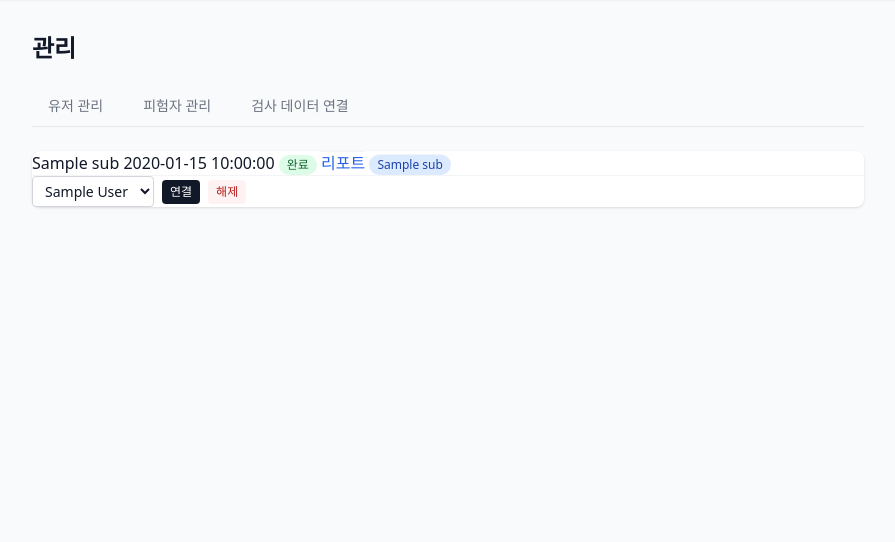
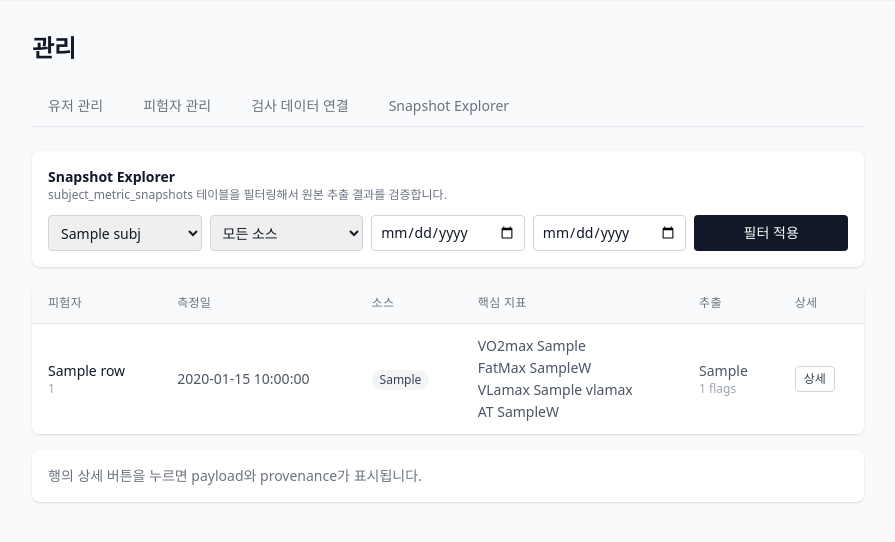
Before and after one commit to cyanluna-git/cpet.data, a FastAPI app: template server/templates/manage.html in a window 1280 px wide. Shown: the part 57-599 px from the top of the page, without its empty margins (192-1087 px from the left). Run offline with FastAPI, Linux system fonts and the light colour scheme; the template is opened without the code that fills it: most values are stand-ins (such as "Sample title", 1, 10 or a date in 2020); some libraries are stand-ins or nearby versions.

Commit message:
feat(manage): add snapshot explorer

```diff
--- a/server/main.py
+++ b/server/main.py
@@ -25,6 +25,7 @@ from server.db import (
     build_fitness_trend_options,
     complete_onboarding,
     create_subject,
+    get_subject_metric_snapshot,
     get_fitness_trends,
     summarize_fitness_trends,
     get_report_user_links,
@@ -41,6 +42,7 @@ from server.db import (
     get_report_name_overrides,
     set_report_note,
     list_subjects,
+    list_subject_metric_snapshots,
     set_report_name_override,
     update_subject,
     update_submission_subject_name,
@@ -540,11 +542,36 @@ def _get_manage_submissions(request: Request, users: list[dict]) -> tuple[list[d
     """Build the full submissions list for manage page (DB + published/ scan)."""
     db_path = request.app.state.db_path
     all_entries = _list_dashboard_entries(request)
+    db_submissions = list_submissions_with_users(db_path)
     report_links = get_report_user_links(db_path)
     users_by_id = {u["id"]: u for u in users}
+    entries_by_submission_id = {
+        str(entry.get("submission_id")): entry
+        for entry in all_entries
+        if entry.get("submission_id")
+    }
 
     submissions = []
+    for sub_row in db_submissions:
+        submission_id = str(sub_row["id"])
+        entry = entries_by_submission_id.get(submission_id, {})
+        merged = {
+            "id": submission_id,
+            "submission_id": submission_id,
+            "subject_name": sub_row.get("subject_name") or "",
+            "test_date": sub_row.get("test_date") or "",
+            "status": entry.get("status") or sub_row.get("job_status") or "",
+            "report_slug": entry.get("report_slug") or "",
+            "report_url": entry.get("report_url") or sub_row.get("report_url") or "",
+            "user_id": sub_row.get("user_id"),
+            "linked_user_name": sub_row.get("linked_user_name") or sub_row.get("linked_user_email"),
+            "created_at": sub_row.get("created_at") or "",
+        }
+        submissions.append(merged)
+
     for entry in all_entries:
+        if entry.get("submission_id"):
+            continue
         # Check user_id from submission first
         sub_id = entry.get("submission_id")
         user_id = None
@@ -568,6 +595,11 @@ def _get_manage_submissions(request: Request, users: list[dict]) -> tuple[list[d
         entry["linked_user_name"] = linked_user_name
         submissions.append(entry)
 
+    submissions.sort(
+        key=lambda row: str(row.get("test_date") or row.get("created_at") or ""),
+        reverse=True,
+    )
+
     # Build suggestion map
     suggestions: dict[str, str] = {}
     for sub in submissions:
@@ -582,7 +614,14 @@ def _get_manage_submissions(request: Request, users: list[dict]) -> tuple[list[d
 
 
 @app.get("/manage", response_class=HTMLResponse)
-async def manage_page(request: Request, tab: str = "users") -> HTMLResponse:
+async def manage_page(
+    request: Request,
+    tab: str = "users",
+    subject_id: str = "",
+    source_kind: str = "",
+    date_from: str = "",
+    date_to: str = "",
+) -> HTMLResponse:
     """Render the admin management page with tabs for users, subjects, and submissions."""
     auth_result = _require_manage_access(request)
     if isinstance(auth_result, (RedirectResponse, HTMLResponse)):
@@ -593,16 +632,30 @@ async def manage_page(request: Request, tab: str = "users") -> HTMLResponse:
     users = list_users(db_path)
     subjects = list_subjects(db_path)
     submissions, suggestions = _get_manage_submissions(request, users)
+    snapshots = list_subject_metric_snapshots(
+        db_path,
+        subject_id=subject_id or None,
+        source_kind=source_kind or None,
+        date_from=date_from or None,
+        date_to=date_to or None,
+    )
 
-    active_tab = tab if tab in ("users", "subjects", "submissions") else "users"
+    active_tab = tab if tab in ("users", "subjects", "submissions", "snapshots") else "users"
 
     return _template_response(request, "manage.html", {
         "users": users,
         "subjects": subjects,
         "submissions": submissions,
+        "snapshots": snapshots,
         "suggestions": suggestions,
         "active_tab": active_tab,
         "session_user": session_user,
+        "snapshot_filters": {
+            "subject_id": subject_id,
+            "source_kind": source_kind,
+            "date_from": date_from,
+            "date_to": date_to,
+        },
     })
 
 
@@ -672,6 +725,42 @@ def _render_manage_submissions(request: Request, session_user: dict) -> HTMLResp
     )
 
 
+def _render_manage_snapshots(
+    request: Request,
+    session_user: dict,
+    subject_id: str = "",
+    source_kind: str = "",
+    date_from: str = "",
+    date_to: str = "",
+) -> HTMLResponse:
+    """Helper to render the snapshot explorer partial after HTMX filtering."""
+    db_path = request.app.state.db_path
+    snapshots = list_subject_metric_snapshots(
+        db_path,
+        subject_id=subject_id or None,
+        source_kind=source_kind or None,
+        date_from=date_from or None,
+        date_to=date_to or None,
+    )
+    subjects = list_subjects(db_path)
+    return templates.TemplateResponse(
+        request,
+        "partials/manage_snapshots.html",
+        {
+            "snapshots": snapshots,
+            "subjects": subjects,
+            "snapshot_filters": {
+                "subject_id": subject_id,
+                "source_kind": source_kind,
+                "date_from": date_from,
+                "date_to": date_to,
+            },
+            "session_user": session_user,
+            "current_user": session_user,
+        },
+    )
+
+
 @app.patch("/api/manage/link/{entry_id}", response_class=HTMLResponse)
 async def manage_link_entry(
     request: Request, entry_id: str,
@@ -695,6 +784,9 @@ async def manage_link_entry(
 
     # Try submission-based link first
     sub = get_submission(db_path, entry_id)
+    if sub is None and not report_slug:
+        return JSONResponse(status_code=404, content={"error": "entry not found"})
+
     if sub:
         link_submission_user(db_path, entry_id, link_user_id)
 
@@ -703,6 +795,52 @@ async def manage_link_entry(
         link_report_to_user(db_path, report_slug, link_user_id)
 
     return _render_manage_submissions(request, session_user)
+
+
+@app.get("/api/manage/snapshots", response_class=HTMLResponse)
+async def manage_snapshots_partial(
+    request: Request,
+    subject_id: str = "",
+    source_kind: str = "",
+    date_from: str = "",
+    date_to: str = "",
+) -> HTMLResponse:
+    """Render the filtered snapshot explorer partial for HTMX swaps."""
+    auth_result = _require_manage_access(request)
+    if isinstance(auth_result, (RedirectResponse, HTMLResponse)):
+        return auth_result
+    session_user = auth_result
+    return _render_manage_snapshots(
+        request,
+        session_user,
+        subject_id=subject_id,
+        source_kind=source_kind,
+        date_from=date_from,
+        date_to=date_to,
+    )
+
+
+@app.get("/api/manage/snapshots/{snapshot_id}", response_class=HTMLResponse)
+async def manage_snapshot_detail(request: Request, snapshot_id: str) -> HTMLResponse:
+    """Render a snapshot detail card for explorer inspection."""
+    auth_result = _require_manage_access(request)
+    if isinstance(auth_result, (RedirectResponse, HTMLResponse)):
+        return auth_result
+    session_user = auth_result
+
+    snapshot = get_subject_metric_snapshot(request.app.state.db_path, snapshot_id)
+    if snapshot is None:
+        return HTMLResponse("<div class='text-sm text-gray-500'>Snapshot not found.</div>", status_code=404)
+
+    return templates.TemplateResponse(
+        request,
+        "partials/manage_snapshot_detail.html",
+        {
+            "snapshot": snapshot,
+            "session_user": session_user,
+            "current_user": session_user,
+        },
+    )
 
 
 @app.delete("/api/manage/link/{entry_id}", response_class=HTMLResponse)
--- a/server/templates/manage.html
+++ b/server/templates/manage.html
@@ -19,6 +19,10 @@
       class="px-4 py-2 text-sm font-medium border-b-2 transition-colors
         {% if active_tab == 'submissions' %}border-gray-900 text-gray-900{% else %}border-transparent text-gray-500 hover:text-gray-700 hover:border-gray-300{% endif %}"
     >검사 데이터 연결</a>
+    <a href="/manage?tab=snapshots"
+      class="px-4 py-2 text-sm font-medium border-b-2 transition-colors
+        {% if active_tab == 'snapshots' %}border-gray-900 text-gray-900{% else %}border-transparent text-gray-500 hover:text-gray-700 hover:border-gray-300{% endif %}"
+    >Snapshot Explorer</a>
   </div>
 
   <!-- Tab content -->
@@ -86,10 +90,51 @@
     </div>
   </div>
 
-  {% else %}
+  {% elif active_tab == 'submissions' %}
   <div class="bg-white rounded-lg shadow" id="manage-submissions-container">
     <div id="manage-submissions-body" class="divide-y divide-gray-100">
       {% include "partials/manage_submissions.html" %}
+    </div>
+  </div>
+
+  {% else %}
+  <div class="space-y-4" id="manage-snapshots-container">
+    <div class="bg-white rounded-lg shadow p-4">
+      <div class="flex items-center justify-between gap-2 mb-3">
+        <div>
+          <h3 class="text-sm font-semibold text-gray-900">Snapshot Explorer</h3>
+          <p class="text-xs text-gray-500">subject_metric_snapshots 테이블을 필터링해서 원본 추출 결과를 검증합니다.</p>
+        </div>
+      </div>
+      <form
+        class="grid grid-cols-2 md:grid-cols-5 gap-2"
+        hx-get="/api/manage/snapshots"
+        hx-target="#manage-snapshots-body"
+        hx-swap="innerHTML"
+      >
+        <select name="subject_id" class="rounded border border-gray-300 px-2 py-1.5 text-sm">
+          <option value="">모든 피험자</option>
+          {% for subj in subjects %}
+          <option value="{{ subj.id }}" {% if snapshot_filters.subject_id == subj.id %}selected{% endif %}>{{ subj.name }}</option>
+          {% endfor %}
+        </select>
+        <select name="source_kind" class="rounded border border-gray-300 px-2 py-1.5 text-sm">
+          <option value="">모든 소스</option>
+          <option value="cpet_submission" {% if snapshot_filters.source_kind == 'cpet_submission' %}selected{% endif %}>cpet_submission</option>
+          <option value="inscyd_report" {% if snapshot_filters.source_kind == 'inscyd_report' %}selected{% endif %}>inscyd_report</option>
+        </select>
+        <input type="date" name="date_from" value="{{ snapshot_filters.date_from or '' }}" class="rounded border border-gray-300 px-2 py-1.5 text-sm" />
+        <input type="date" name="date_to" value="{{ snapshot_filters.date_to or '' }}" class="rounded border border-gray-300 px-2 py-1.5 text-sm" />
+        <button type="submit" class="rounded bg-gray-900 px-3 py-1.5 text-sm font-medium text-white hover:bg-gray-800">필터 적용</button>
+      </form>
+    </div>
+
+    <div id="manage-snapshots-body">
+      {% include "partials/manage_snapshots.html" %}
+    </div>
+
+    <div id="manage-snapshot-detail" class="bg-white rounded-lg shadow p-4 text-sm text-gray-500">
+      행의 상세 버튼을 누르면 payload와 provenance가 표시됩니다.
     </div>
   </div>
   {% endif %}
--- /dev/null
+++ b/server/templates/partials/manage_snapshots.html
@@ -0,0 +1,57 @@
+<div class="bg-white rounded-lg shadow overflow-hidden">
+  <div class="overflow-x-auto">
+    <table class="min-w-full divide-y divide-gray-200">
+      <thead class="bg-gray-50">
+        <tr>
+          <th class="px-4 py-3 text-left text-xs font-medium uppercase tracking-wide text-gray-500">피험자</th>
+          <th class="px-4 py-3 text-left text-xs font-medium uppercase tracking-wide text-gray-500">측정일</th>
+          <th class="px-4 py-3 text-left text-xs font-medium uppercase tracking-wide text-gray-500">소스</th>
+          <th class="px-4 py-3 text-left text-xs font-medium uppercase tracking-wide text-gray-500">핵심 지표</th>
+          <th class="px-4 py-3 text-left text-xs font-medium uppercase tracking-wide text-gray-500">추출</th>
+          <th class="px-4 py-3 text-left text-xs font-medium uppercase tracking-wide text-gray-500">상세</th>
+        </tr>
+      </thead>
+      <tbody class="divide-y divide-gray-100 bg-white">
+        {% for row in snapshots %}
+        <tr class="hover:bg-gray-50">
+          <td class="px-4 py-3 text-sm text-gray-900">
+            <div class="font-medium">{{ row.subject_name or "—" }}</div>
+            <div class="text-xs text-gray-400">{{ row.subject_id }}</div>
+          </td>
+          <td class="px-4 py-3 text-sm text-gray-600 whitespace-nowrap">{{ row.measured_at }}</td>
+          <td class="px-4 py-3 text-sm">
+            <span class="inline-flex rounded-full bg-gray-100 px-2 py-0.5 text-xs font-medium text-gray-700">{{ row.source_kind }}</span>
+          </td>
+          <td class="px-4 py-3 text-sm text-gray-600">
+            <div class="space-y-0.5">
+              {% if row.vo2max_rel is not none %}<div>VO2max {{ row.vo2max_rel }}</div>{% endif %}
+              {% if row.fatmax_power_w is not none %}<div>FatMax {{ row.fatmax_power_w }}W</div>{% endif %}
+              {% if row.vlamax is not none %}<div>VLamax {{ row.vlamax }}</div>{% endif %}
+              {% if row.at_power_w is not none %}<div>AT {{ row.at_power_w }}W</div>{% endif %}
+              {% if row.vo2max_rel is none and row.fatmax_power_w is none and row.vlamax is none and row.at_power_w is none %}
+              <div class="text-gray-400">—</div>
+              {% endif %}
+            </div>
+          </td>
+          <td class="px-4 py-3 text-sm text-gray-600">
+            <div>{{ row.extraction_version }}</div>
+            <div class="text-xs text-gray-400">{{ row.quality_flag_count }} flags</div>
+          </td>
+          <td class="px-4 py-3 text-sm">
+            <button
+              class="rounded border border-gray-300 px-2 py-1 text-xs font-medium text-gray-700 hover:bg-gray-50"
+              hx-get="/api/manage/snapshots/{{ row.snapshot_id }}"
+              hx-target="#manage-snapshot-detail"
+              hx-swap="innerHTML"
+            >상세</button>
+          </td>
+        </tr>
+        {% else %}
+        <tr>
+          <td colspan="6" class="px-4 py-8 text-center text-sm text-gray-500">조건에 맞는 snapshot이 없습니다</td>
+        </tr>
+        {% endfor %}
+      </tbody>
+    </table>
+  </div>
+</div>
```
Also changed, not shown: server/db.py (+86 -0 lines), server/templates/partials/manage_snapshot_detail.html (added, +44 -0 lines), tests/test_subject_metric_snapshots_explorer.py (added, +207 -0 lines).
